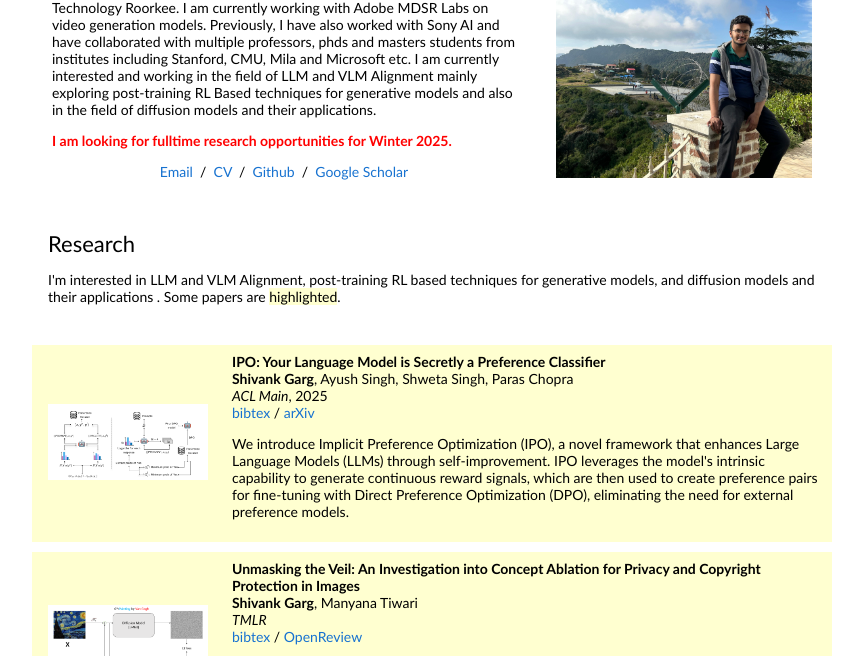
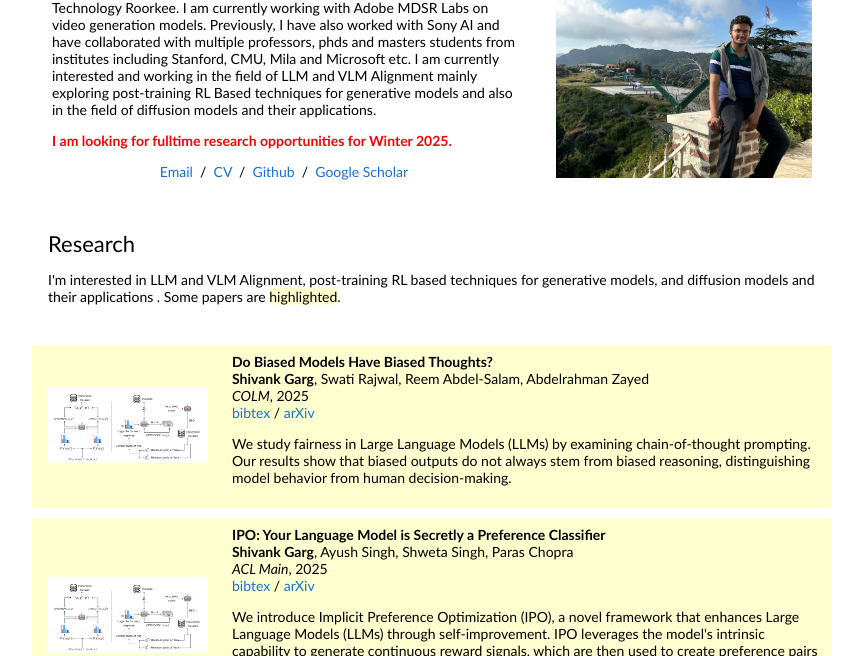
Before and after one commit to shivank21/shivank21.github.io, a plain HTML site: page index.html in a window 1280 px wide. Shown: the part 119-775 px from the top of the page, without its empty margins (208-1071 px from the left). Drawn offline with Linux system fonts and the light colour scheme.

Commit message:
add colm entry

```diff
--- a/index.html
+++ b/index.html
@@ -30,7 +30,7 @@
                 </p>
                 <p style="text-align:center">
                   <a href="mailto:shivankgarg21@gmail.com">Email</a> &nbsp;/&nbsp;
-                  <a href="./data2/Shivank_Garg_Resume.pdf">CV</a> &nbsp;/&nbsp;
+                  <a href="./data2/Shivank_Garg_Resume_Final.pdf">CV</a> &nbsp;/&nbsp;
                   <a href="https://github.com/shivank21">Github</a> &nbsp;/&nbsp;
                   <a href="https://scholar.google.com/citations?user=zuBuW0EAAAAJ&hl=en">Google Scholar</a>
                 </p>
@@ -52,6 +52,24 @@
             </tr>
           </tbody></table>
           <table style="width:100%;border:0px;border-spacing:0px 10px;border-collapse:separate;margin-right:auto;margin-left:auto;"><tbody>
+
+    <tr bgcolor="#ffffd0">
+      <td style="padding:16px;width:20%;vertical-align:middle">
+        <img src="images2/ipo.png" alt="ipo" style="max-width: 160px; max-height: 160px; width: auto; height: auto; object-fit: contain; border-style: none;">
+      </td>
+      <td style="padding:8px;width:80%;vertical-align:middle">
+        <span class="papertitle"> Do Biased Models Have Biased Thoughts? </span>
+        <br>
+        <strong>Shivank Garg</strong>, Swati Rajwal, Reem Abdel-Salam, Abdelrahman Zayed
+        <br>
+        <em>COLM</em>, 2025
+        <br>
+        <a href="data2/biased.bib">bibtex</a> / <a href="https://arxiv.org/abs/2508.06671">arXiv</a>
+        <p></p>
+        <p>We study fairness in Large Language Models (LLMs) by examining chain-of-thought prompting. Our results show that biased outputs do not always stem from biased reasoning, distinguishing model behavior from human decision-making.
+        </p>
+      </td>
+    </tr>
 
 
     <tr bgcolor="#ffffd0">
```
Also changed, not shown: images2/final_ours-1.png (added), 3 other files.
